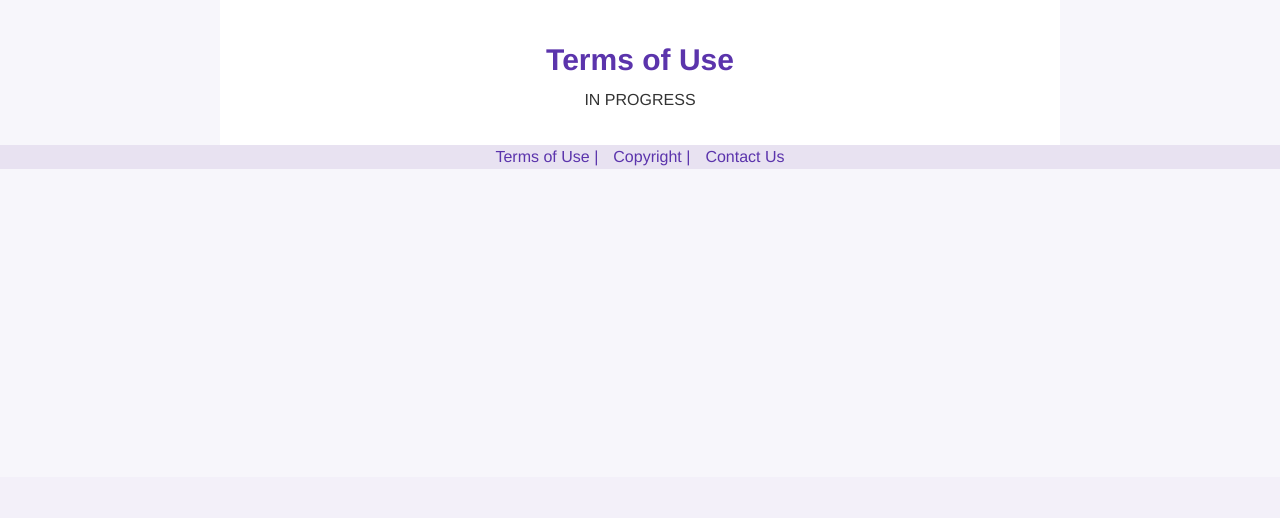
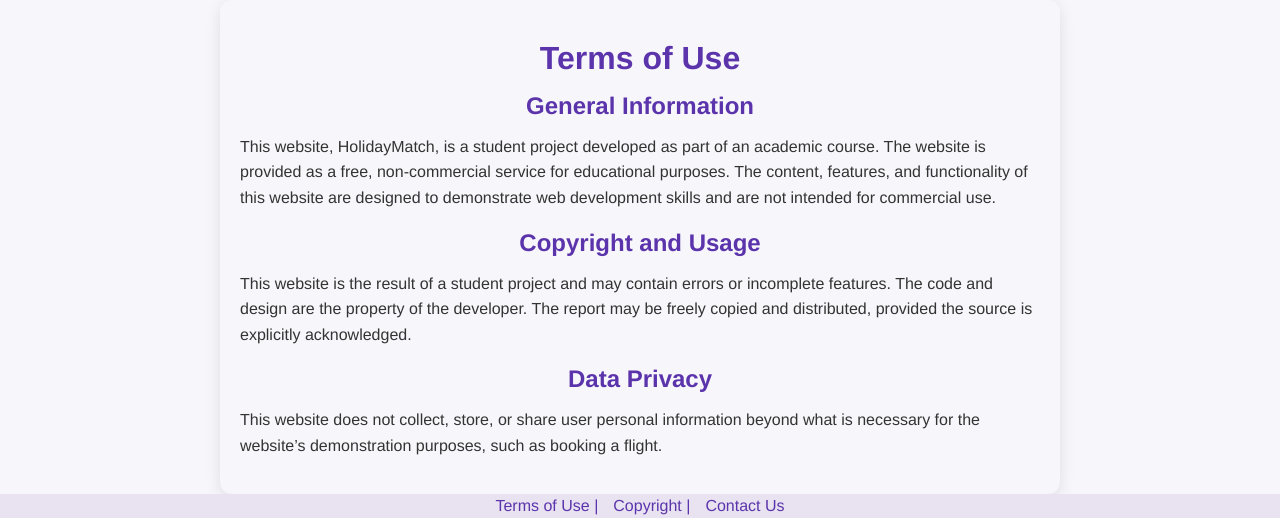
Before and after one commit to kristara/finalproject, a PHP site: page /termsofuse.php in a window 1280 px wide. Shown: the part 323-841 px from the top of the page. Before the commit the page ends 492 px from the top, so only its background shows below. Run offline with PHP 8.4, Linux system fonts and the light colour scheme.

Commit message:
Attached terms of use. Added CSS for terms of use. Improved keyword filters.

```diff
--- a/css.css
+++ b/css.css
@@ -712,6 +712,34 @@ input[type="date"]:focus {
     background-color: #7a4dd1;
 }
 
+/* Terms */
+.terms-content {
+    max-width: 800px;
+    margin: 0 auto;
+    padding: 20px;
+    background-color: #f7f6fb;
+    border-radius: 12px;
+    box-shadow: 0 4px 15px rgba(0, 0, 0, 0.1);
+}
+
+.terms-content h1 {
+    font-size: 32px;
+    color: #5b34ac;
+    margin-bottom: 15px;
+}
+
+.terms-content h2 {
+    font-size: 24px;
+    color: #5b34ac;
+    margin-top: 20px;
+}
+
+.terms-content p {
+    font-size: 16px;
+    line-height: 1.6;
+    color: #333;
+}
+
 /* Mobile Responsiveness */
 @media screen and (max-width: 768px) {
     .account-page {
--- a/termsofuse.php
+++ b/termsofuse.php
@@ -18,12 +18,21 @@
 		<!-- shared header and primary nav -->
 		<?php include 'primarynav.php'; ?>
 
-		<main>
-			<section>
-				<h1>Terms of Use</h1>
-				<p>IN PROGRESS</p>
-			</section>
-		</main>
+		<main class="terms-content">
+            <h1>Terms of Use</h1>
+            <h2>General Information</h2>
+            <p>This website, HolidayMatch, is a student project developed as part of an academic course.
+				The website is provided as a free, non-commercial service for educational purposes.
+				The content, features, and functionality of this website are designed to demonstrate web development skills and are not intended for commercial use.</p>
+
+            <h2>Copyright and Usage</h2>
+            <p>This website is the result of a student project and may contain errors or incomplete features.
+				The code and design are the property of the developer.
+				The report may be freely copied and distributed, provided the source is explicitly acknowledged.</p>
+
+            <h2>Data Privacy</h2>
+            <p>This website does not collect, store, or share user personal information beyond what is necessary for the website’s demonstration purposes, such as booking a flight.</p>
+        </main>
 
 		<!-- shared footer -->
 		<?php include 'footerlinks.php'; ?>
```
Also changed, not shown: filter_destinations.php (+56 -20 lines).
